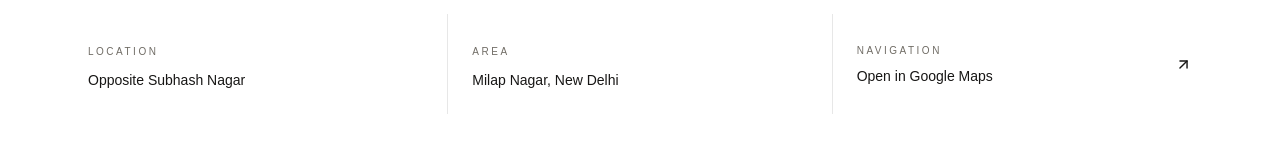
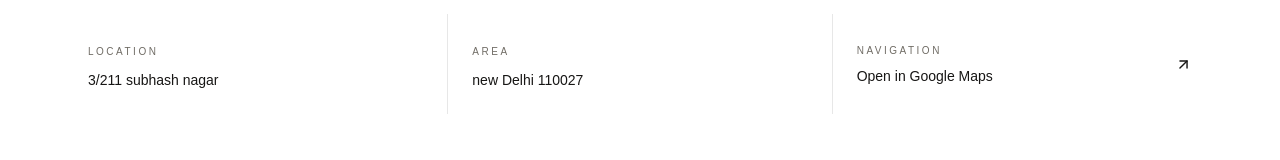
Before and after one commit to ayushman0909/Kaira-Salon-Wesbite, a React (Vite) app: page / in a window 1280 px wide. Shown: the part 8811-8971 px from the top of the page. Built offline with nearby package versions, Linux system fonts and the light colour scheme; no server answers; the database is empty; a web font is replaced by a local one.

Commit message:
location updated

```diff
--- a/src/components/Location.jsx
+++ b/src/components/Location.jsx
@@ -171,7 +171,7 @@ function Location() {
             </span>
 
             <p className="mt-2 text-sm text-[var(--foreground)]">
-              Opposite Subhash Nagar
+              3/211 subhash nagar
             </p>
           </div>
 
@@ -181,7 +181,7 @@ function Location() {
             </span>
 
             <p className="mt-2 text-sm text-[var(--foreground)]">
-              Milap Nagar, New Delhi
+              new Delhi 110027
             </p>
           </div>
 
```
